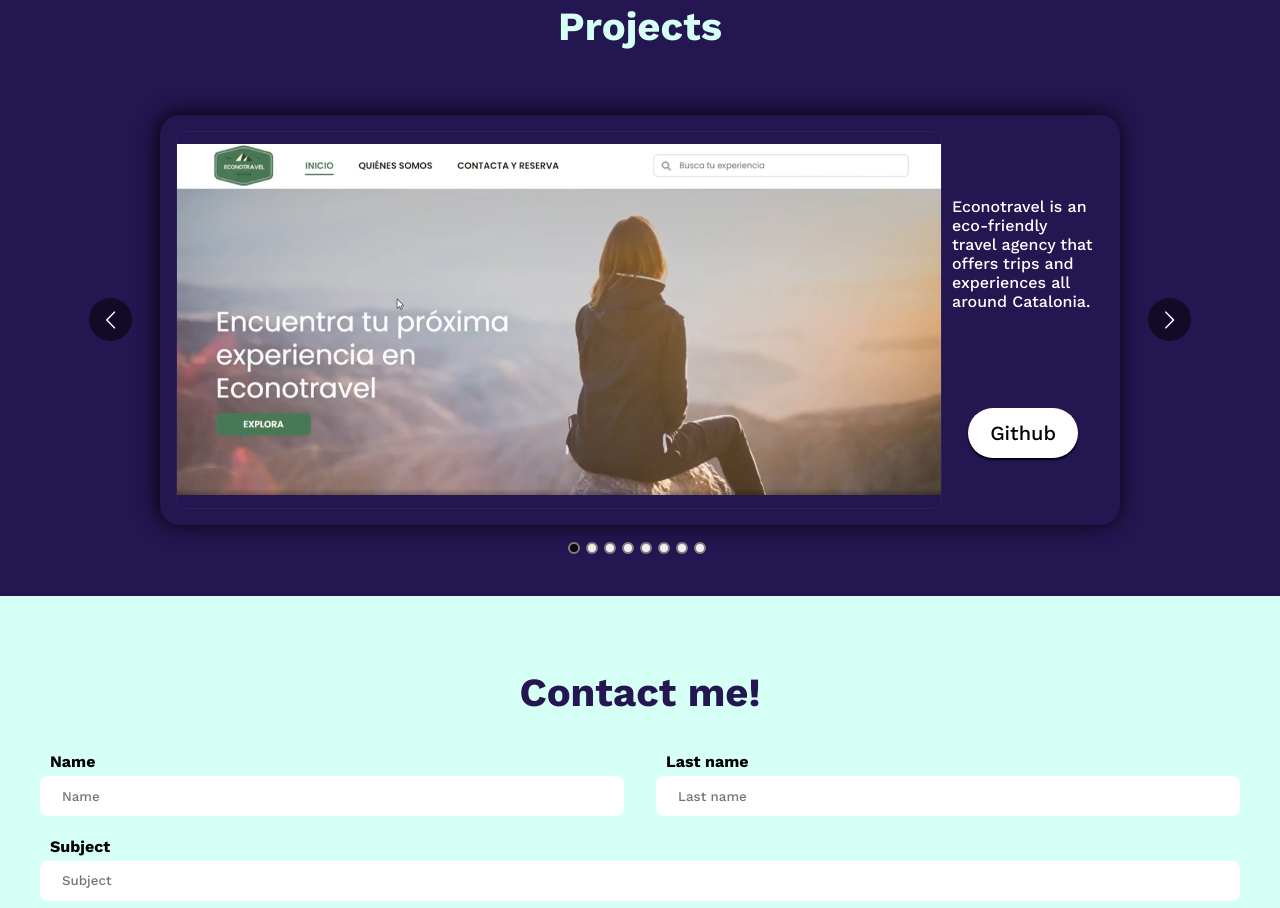
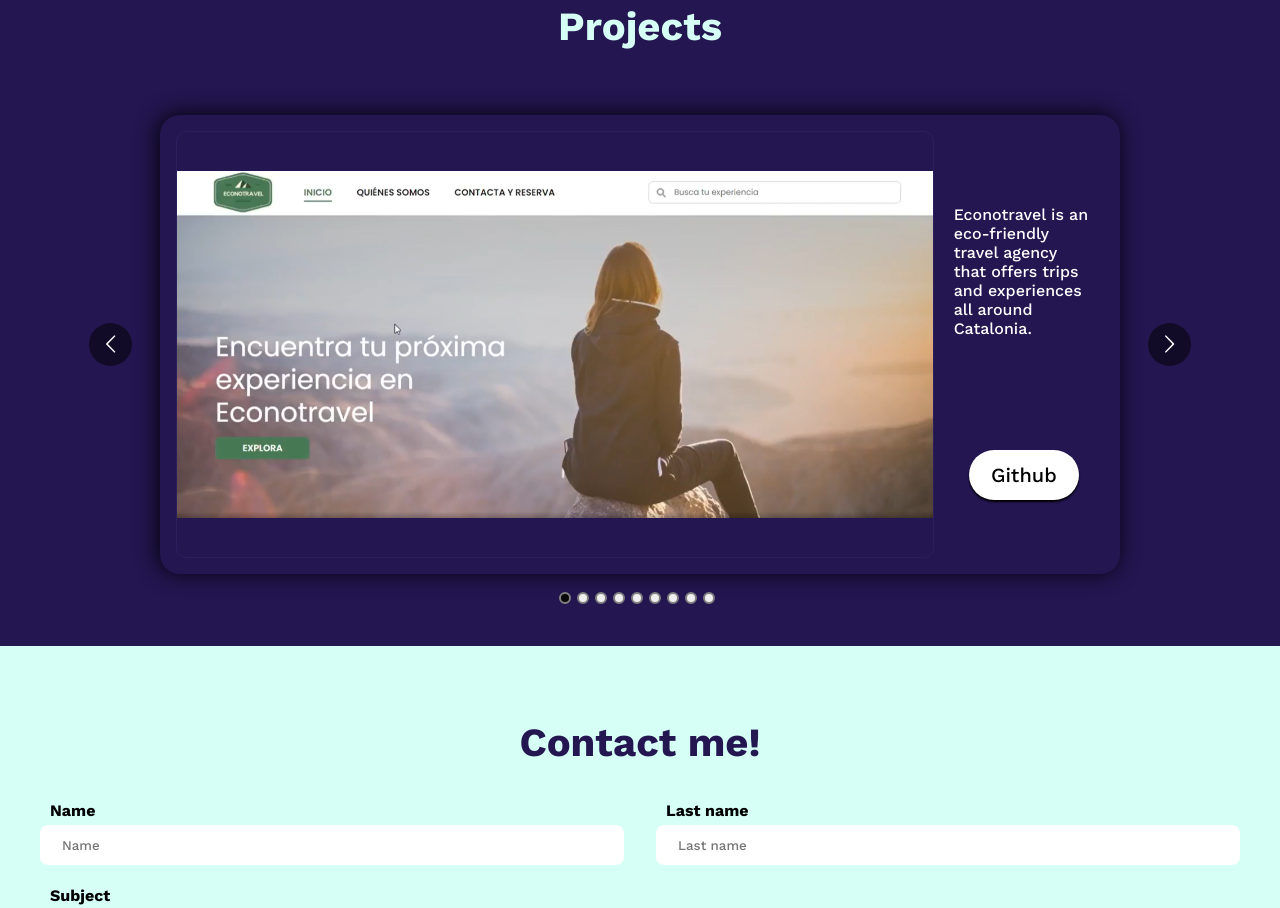
Before and after one commit to candymd/portfolio, a React (Create React App) app: page / in a window 1280 px wide. Shown: the part 2680-3588 px from the top of the page. Built offline with nearby package versions, Linux system fonts and the light colour scheme; no server answers.

Commit message:
added new project: appaches

```diff
--- a/src/Components/Contact/Contact.js
+++ b/src/Components/Contact/Contact.js
@@ -6,7 +6,6 @@ import * as emailjs from "@emailjs/browser";
 const Contact = () => {
     const form = useRef();
     const [maxLength, setMaxLength] = useState();
-    console.log(process.env.REACT_APP_SERVICE_ID)
 
     const sendEmail = (e) => {
         e.preventDefault();
--- a/src/Components/Projects/ProjectCard/ProjectCard.css
+++ b/src/Components/Projects/ProjectCard/ProjectCard.css
@@ -40,6 +40,7 @@
     display: flex;
     flex-direction: column;
     justify-content: space-around;
+    margin-left: 10px;
 }
 
 .card-btn {
--- a/src/Components/Projects/Projects.js
+++ b/src/Components/Projects/Projects.js
@@ -15,6 +15,7 @@ const Projects = ({matchesTablet, matchesMobile}) => {
     const myBookTracker = require('../../assets/projects-images/myBookTracker.png')
     const legacyGames = require('../../assets/projects-images/legacy-games.png')
     const filmCity = require('../../assets/projects-images/filmCity.png')
+    const appaches = require('../../assets/projects-images/appaches.png')
 
     const projects = [
         {
@@ -46,7 +47,7 @@ const Projects = ({matchesTablet, matchesMobile}) => {
         {
             name: 'Lo-fi music player',
             image: musicPlayer,
-            description: 'Simple and minimalist javascript lo-fi themed music player.',
+            description: 'Simple and minimalistic javascript lo-fi themed music player.',
             stack: [icon.github, icon.git, icon.javascript, icon.html, icon.css],
             github: 'https://github.com/candymd/music-player',
             demo: 'https://candymd.github.io/music-player/'
@@ -82,6 +83,12 @@ const Projects = ({matchesTablet, matchesMobile}) => {
             stack: [icon.github, icon.git, icon.javascript, icon.html, icon.css],
             github: 'https://github.com/candymd/femhoot-web',
             demo: ''
+        },
+        {
+            name: 'Appaches',
+            image: appaches,
+            description: 'With Appaches you can easily manage your shared expenses with friends, family or flatmates.',
+            stack: [icon.github, icon.git, icon.javascript, icon.html, icon.css, icon.react, icon.spring, icon.figma],
         }
             ]
 
```
Also changed, not shown: src/assets/projects-images/appaches.png (added).
